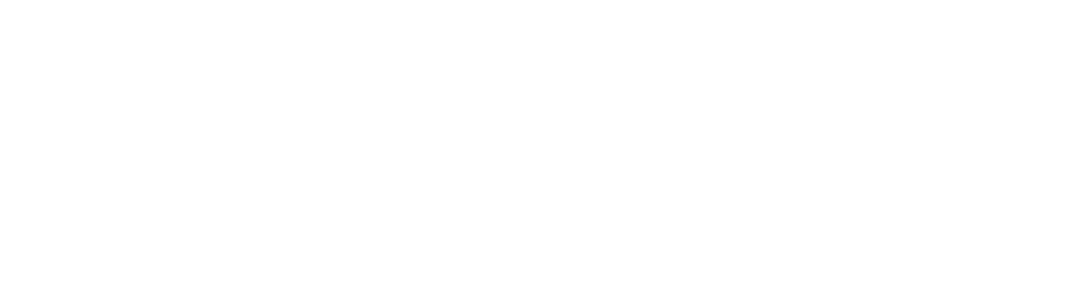
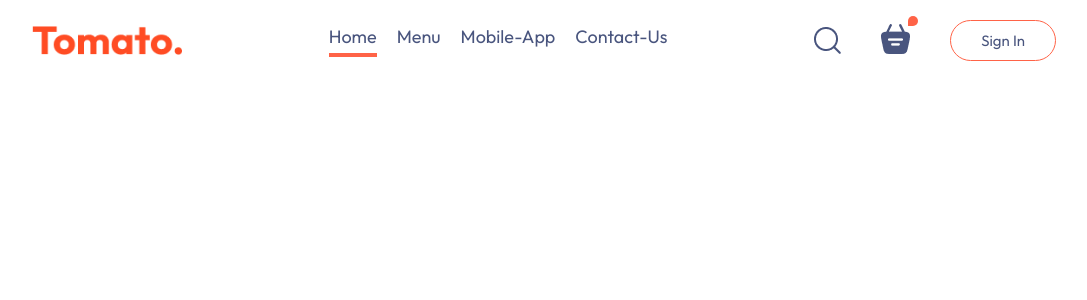
Before and after one commit to Teejay-deen/frontend-food-delivery, a React (Vite) app: page / in a window 1280 px wide. Shown: the top 300 px of the page, without its empty margins (96-1183 px from the left). Built offline with nearby package versions, Linux system fonts and the light colour scheme.

Commit message:
adding NavBar components

```diff
--- a/src/components/NavBar/NavBar.css
+++ b/src/components/NavBar/NavBar.css
@@ -0,0 +1,65 @@
+
+.nav-bar {
+    padding: 20px 0;
+    display: flex;
+    justify-content: space-between;
+    align-items: center;
+}
+
+.logo{
+    width: 150px;
+}
+
+.navbar-menu{
+    display: flex;
+    list-style: none;
+    gap: 20px;
+    color: #49557e;
+    font-size: 18px;
+}
+
+.navbar-right{
+    display: flex;
+    gap: 40px;
+    align-items: center;
+}
+
+.nav-bar button{
+    background: transparent;
+    font-size: 15px;
+    color: #49557e;
+    border: 1px solid tomato;
+    padding: 10px 30px;
+    border-radius: 50px;
+    cursor: pointer;
+    transition: 0.3s;
+}
+
+.nav-bar button:hover{
+    background: tomato;
+    color: white;
+}
+
+.nav-bar .active{
+    padding-bottom: 5px;
+    border-bottom: 4px solid tomato;
+}
+
+.nav-bar li{
+    cursor: pointer;
+}
+
+.navbar-search-icon{
+    position: relative;
+}
+
+.navbar-search-icon .dot{
+    position: absolute;
+    min-width: 10px;
+    min-height: 10px;
+    background-color: tomato;
+    background-color: 5px;
+    top: -8px;
+    right: -8px;
+    border-radius: 20px 20px 20px 0px;
+}
--- a/src/components/NavBar/NavBar.jsx
+++ b/src/components/NavBar/NavBar.jsx
@@ -1,10 +1,31 @@
-import React from 'react'
+import React, { useState } from 'react'
 import "./NavBar.css"
+import { assets } from '../../assets/assets'
 
 const NavBar = () => {
+
+    const [ menu, setMenu] = useState("Home")
+
+
   return (
     <div className='nav-bar '>
+        <img src={assets.logo} alt="" className="logo" />
+        <ul className="navbar-menu">
+            <li onClick={()=>setMenu("Home")} className={menu==="Home" ? "active " : ""}>Home</li>
+            <li onClick={()=>setMenu("Menu")} className={menu==="Menu" ? "active " : ""}>Menu</li>
+            <li onClick={()=>setMenu("Mobile-App")} className={menu==="Mobile-App" ? "active " : ""}>Mobile-App</li>
+            <li onClick={()=>setMenu("Contact-Us")} className={menu==="Contact-Us" ? "active " : ""}>Contact-Us</li>
+        </ul>
 
+        <div className="navbar-right">
+            <img src={assets.search_icon} alt="" />
+            <div className="navbar-search-icon">
+                <img src={assets.basket_icon} alt="" />
+                <div className="dot"></div>
+            </div>
+
+            <button className=''>Sign In</button>
+        </div>
     </div>
   )
 }
--- a/src/index.css
+++ b/src/index.css
@@ -1,7 +1,10 @@
+@import url('https://fonts.googleapis.com/css2?family=Outfit:wght@100..900&display=swap');
+
 *{
   padding: 0;
   margin: 0;
   box-sizing: border-box ;
+  font-family: Outfit;
 }
 
 body{
@@ -12,3 +15,8 @@
   text-decoration: none;
   color: inherit;
 }
+
+.app{
+  width: 80%;
+  margin: auto;
+}
```
